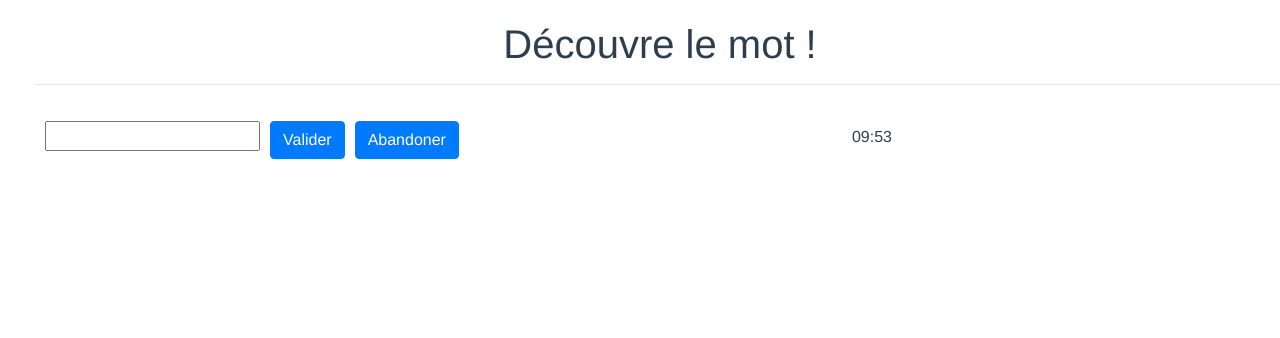
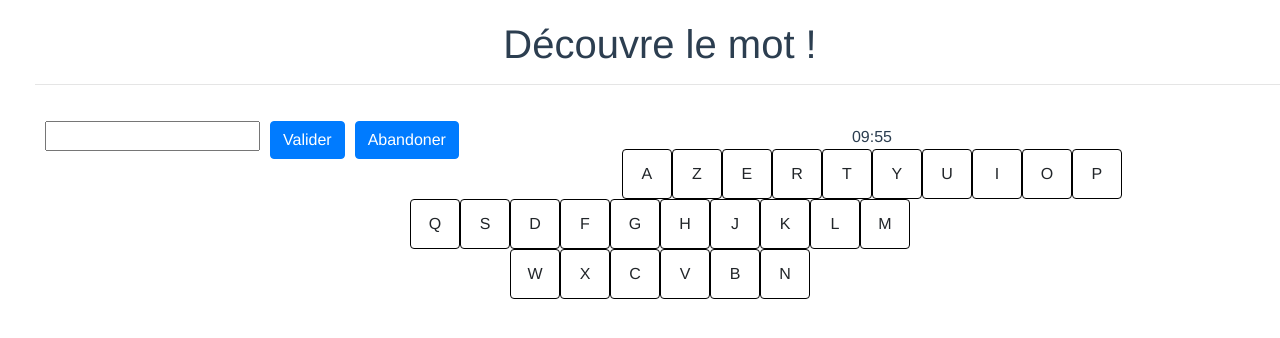
Before and after one commit to UE-FRONTEND/projet-2022-guitard-sayedabouljoud, a Vue app: page /game in a window 1280 px wide. Shown: the top 338 px of the page. Built offline with nearby package versions, Linux system fonts and the light colour scheme; no server answers.

Commit message:
nouveau composant keyboard

```diff
--- a/src/composants/Game.vue
+++ b/src/composants/Game.vue
@@ -1,5 +1,5 @@
 <template>
-  <div>
+  <div class="game">
     <h1 style="text-align: center">Découvre le mot !</h1>
     <hr/>
     <input id="text" type="text" v-model="txt"/>
@@ -7,17 +7,21 @@
     <input id="btn" type="button" class="btn btn-primary" value="Abandoner"/>
     <br/>
     <timer/>
+    <keyboard class="keyboard"/>
+    <a>{{this.word}}</a>
   </div>
 </template>
 
 <script>
 import axios from "axios";
 import Timer from "@/composants/Timer";
+import Keyboard from "@/composants/Keyboard";
 
 export default {
   name: "Game",
   components: {
-    Timer
+    Timer,
+    Keyboard
   },
   data: function(){
     return{
@@ -48,4 +52,7 @@ export default {
   margin-top: 20px;
   margin-left: 10px;
 }
+.keyboard{
+
+}
 </style>
--- /dev/null
+++ b/src/composants/Keyboard.vue
@@ -0,0 +1,55 @@
+<template>
+  <div class="keyboard">
+    <div class="key1">
+      <button class="btn" id="A" @click="tapLetter('A')">A</button>
+      <button class="btn" id="Z" @click="tapLetter('Z')">Z</button>
+      <button class="btn" id="E" @click="tapLetter('E')">E</button>
+      <button class="btn" id="R" @click="tapLetter('R')">R</button>
+      <button class="btn" id="T" @click="tapLetter('T')">T</button>
+      <button class="btn" id="Y" @click="tapLetter('Y')">Y</button>
+      <button class="btn" id="U" @click="tapLetter('U')">U</button>
+      <button class="btn" id="I" @click="tapLetter('I')">I</button>
+      <button class="btn" id="O" @click="tapLetter('O')">O</button>
+      <button class="btn" id="P" @click="tapLetter('P')">P</button>
+    </div>
+    <div class="key2">
+      <button class="btn" id="Q" @click="tapLetter('Q')">Q</button>
+      <button class="btn" id="S" @click="tapLetter('S')">S</button>
+      <button class="btn" id="D" @click="tapLetter('D')">D</button>
+      <button class="btn" id="F" @click="tapLetter('F')">F</button>
+      <button class="btn" id="G" @click="tapLetter('G')">G</button>
+      <button class="btn" id="H" @click="tapLetter('H')">H</button>
+      <button class="btn" id="J" @click="tapLetter('J')">J</button>
+      <button class="btn" id="K" @click="tapLetter('K')">K</button>
+      <button class="btn" id="L" @click="tapLetter('L')">L</button>
+      <button class="btn" id="M" @click="tapLetter('M')">M</button>
+    </div>
+    <div class="key3">
+      <button class="btn" id="W" @click="tapLetter('W')">W</button>
+      <button class="btn" id="X" @click="tapLetter('X')">X</button>
+      <button class="btn" id="C" @click="tapLetter('C')">C</button>
+      <button class="btn" id="V" @click="tapLetter('V')">V</button>
+      <button class="btn" id="B" @click="tapLetter('B')">B</button>
+      <button class="btn" id="N" @click="tapLetter('N')">N</button>
+    </div>
+  </div>
+</template>
+
+<script>
+export default {
+  name: "Keyboard",
+  methods: {
+    tapLetter(val){
+      this.$emit("letter",val)
+    }
+  }
+}
+</script>
+
+<style scoped>
+.btn{
+  border: 1px solid black;
+  height:50px;
+  width:50px;
+}
+</style>
```
